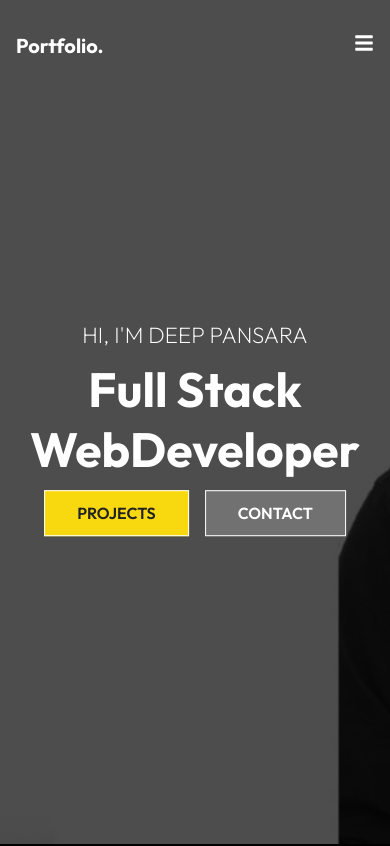
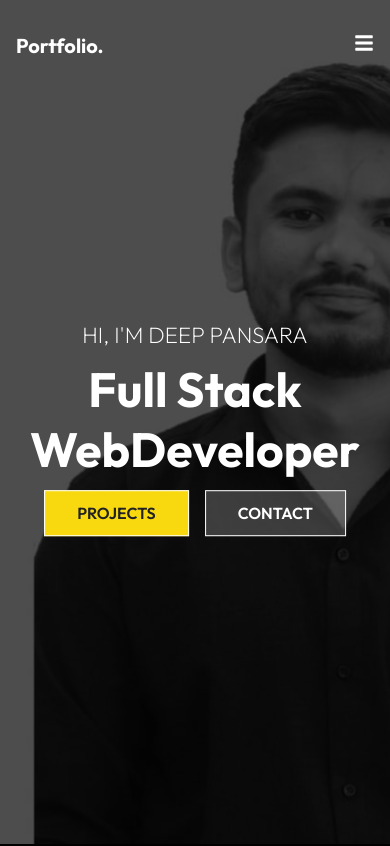
Before and after one commit to deep-pansara/portfolio, a React (Create React App) app: page / in a window 390 px wide. Shown: the top 846 px of the page. Built offline with nearby package versions, Linux system fonts and the light colour scheme.

Commit message:
image add

```diff
--- a/src/components/Card.jsx
+++ b/src/components/Card.jsx
@@ -17,8 +17,8 @@ const Card = () => {
                     <div className="pro-details">
                         <p>Online fruit store website made with react.js, express.js and mongoDB</p>
                         <div className="pro-btns">
-                            <NavLink to="https://raw.githubusercontent.com/deep-pansara/fruit-store-react/master/img/fhome.jpeg" className="btn">View</NavLink>
-                            <NavLink to="https://github.com/deep-pansara/fruit-store-react" className="btn">Source</NavLink>
+                            <NavLink to="https://raw.githubusercontent.com/deep-pansara/JavaScript-Projects/master/js-small-projects.jpg" className="btn">View</NavLink>
+                            <NavLink to="https://github.com/deep-pansara/JavaScript-Projects" className="btn">Source</NavLink>
                         </div>
                     </div>
                 </div>
--- a/src/components/HeroImage.css
+++ b/src/components/HeroImage.css
@@ -55,6 +55,13 @@
     font-size: 3rem;
   }
 
+  .intro-img {
+    display: none;
+  }
+  .hero {
+    background-image: url("../assets/sm-background.jpg");
+    background-size: cover;
+  }
   .hero .content p {
     font-size: 1.4rem;
   }
```
